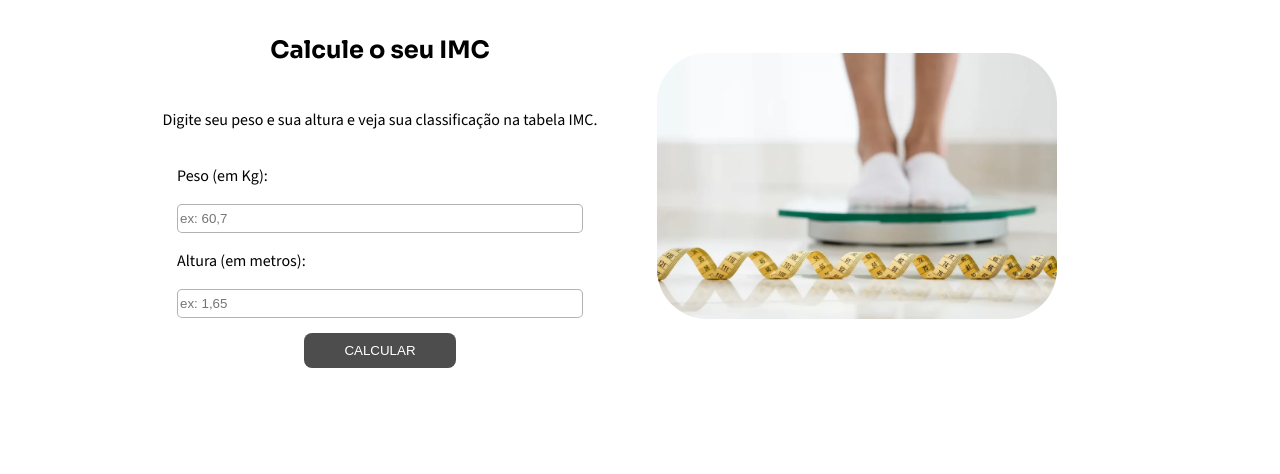
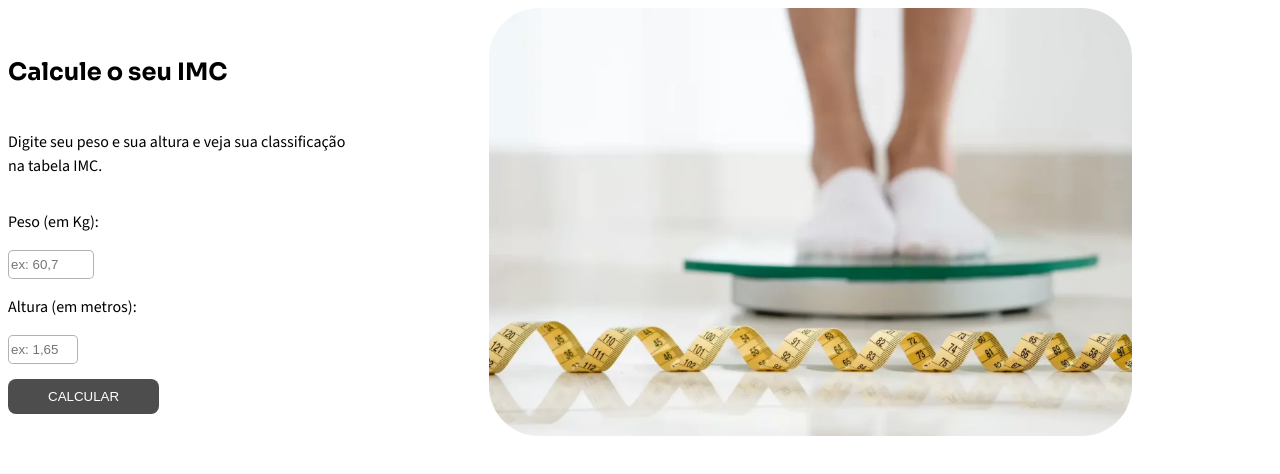
Before and after one commit to karla-daiane/imc, a plain HTML site: page index.html in a window 1280 px wide. Drawn offline with nearby package versions, Linux system fonts and the light colour scheme.

Commit message:
Update style.css

```diff
--- a/style.css
+++ b/style.css
@@ -23,21 +23,18 @@ p {
     display: flex;
     flex-direction: column;
     justify-content: center;
-    align-items: center;
+    align-items: start;
     line-height: 0.7;
 }
 
 .imc-dados form {
-    display: flex;
-    flex-direction: column;
-    justify-content: center;
-    align-items: center;
+    display: flexbox;
 }
 
 .imc-dados input {
     height: 25px;
     border-radius: 5px;
-    width: 400px;
+    width: auto;
     border: 1px solid rgba(0, 0, 0, 0.30);
 }
 
@@ -69,8 +66,15 @@ form button:hover {
 }
 
 .imc img {
-    max-width: 400px;
+    width: 80%;
     border-radius: 50px;
+}
+
+.img-imc {
+    display: flex;
+    justify-content: center;
+    align-items: center;
+    text-align: center;
 }
 
 
@@ -80,13 +84,13 @@ form button:hover {
     font-family: "Source sans 3", Arial, Helvetica, sans-serif;
 }
 
-/* Media query para telas com largura menor que 600px */
-@media (max-width: 600px) {
+/* Media query para telas com largura menor que 764px */
+@media (max-width: 764px) {
     .imc {
         flex-direction: column;
     }
 
     .imc-dados {
-        width: 70%;  /* Reduz a largura do campo de entrada para 80% da largura da janela de visualização */
+        width: 70%;  /* Reduz a largura do campo de entrada para 70% da largura da janela de visualização */
     }
 }
```
